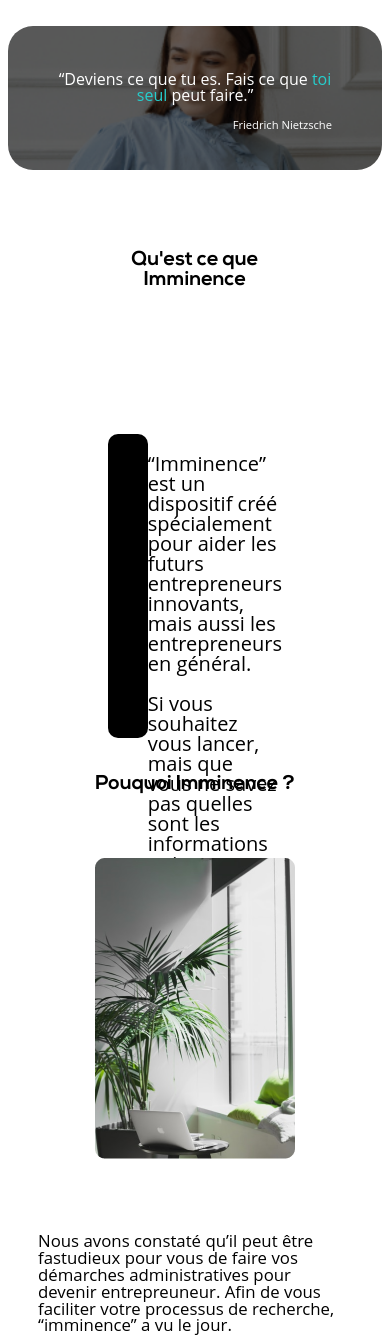
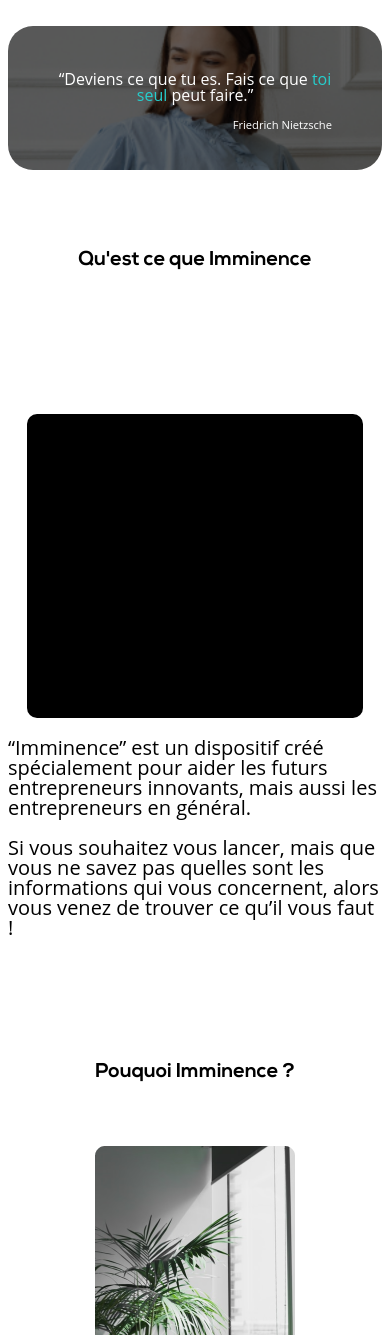
Before and after one commit to Jeff-Erson44/notori, a PHP site: page / in a window 390 px wide. Shown: the part 784-2119 px from the top of the page. Run offline with PHP 8.4, Linux system fonts and the light colour scheme; some libraries are stand-ins or nearby versions; some web fonts are replaced.

Commit message:
responsive update

```diff
--- a/assets/css/style.css
+++ b/assets/css/style.css
@@ -232,6 +232,28 @@ button{
     font-family: 'Open Sans';
     font-size: 1.25rem;
 
+}
+
+@media (max-width:560px){
+    #apropos{
+        padding: 0;
+    }
+    .apropos__container{
+        display: block;
+    }
+    .apropos__container--video{
+        width: 90%;
+        background-color: var(--black);
+        border-radius: 10px;
+        margin: 0 auto;
+    }
+    .apropos__container--text{
+        width: 100%;
+        font-family: 'Open Sans';
+        font-size: 1.25rem;
+        text-align: left;
+
+    }
 }
 
 /********** NAVBAR ***********/
```
